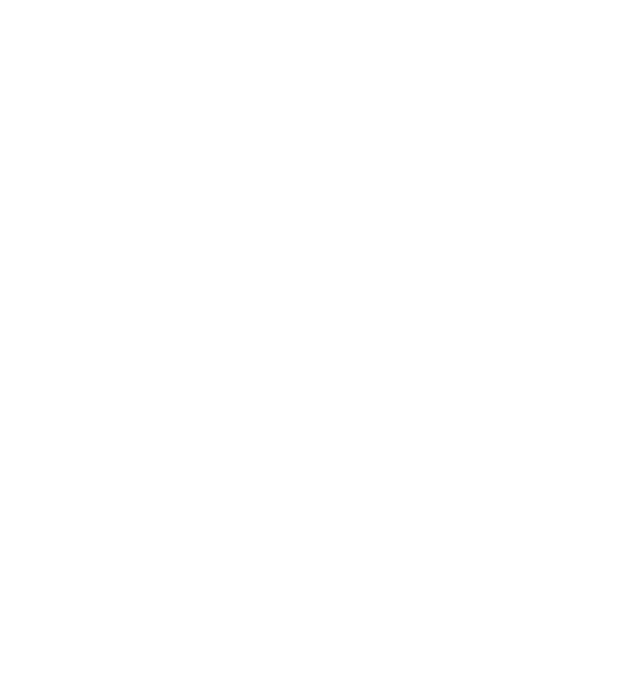
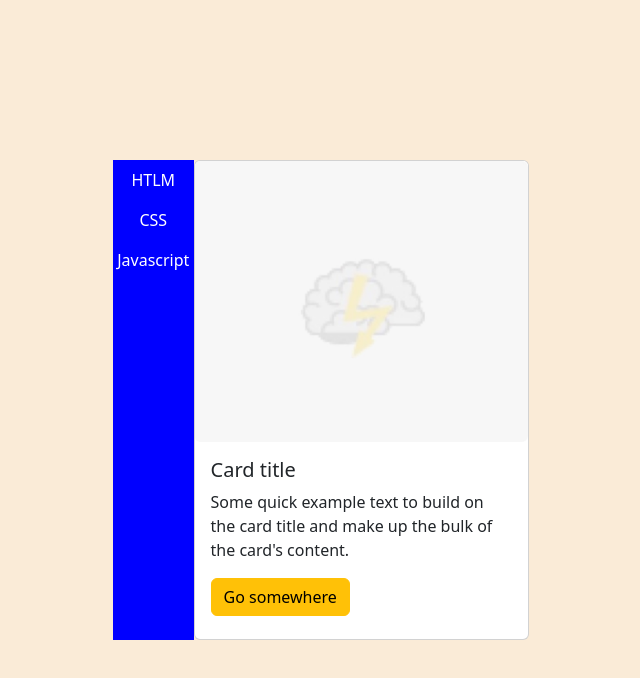
Before and after one commit to kevuschka/QuizzApp, a website: page index.html in a window 1280 px wide. Shown: the whole page, without its empty margins (319-959 px from the left). Drawn offline with nearby package versions, Linux system fonts and the light colour scheme.

Commit message:
first card design

```diff
--- a/index.html
+++ b/index.html
@@ -15,5 +15,24 @@
 </head>
 <body>
 
+    <div class="page flex">
+        <div class="card-container flex">
+            <div class="card-nav flex column">
+                <div class="nav-item cursor-p">HTLM</div>
+                <div class="nav-item cursor-p">CSS</div>
+                <div class="nav-item cursor-p">Javascript</div>
+            </div>
+            <div class="card" style="">
+                <div class="card-content">
+                    <img class="card-img" src="img/brainbg.jpg" class="card-img-top">
+                    <div class="card-body">
+                        <h5 class="card-title">Card title</h5>
+                        <p class="card-text">Some quick example text to build on the card title and make up the bulk of the card's content.</p>
+                        <a href="#" class="btn btn-warning c-white">Go somewhere</a>
+                    </div>
+                </div>
+            </div>
+        </div>
+    </div>
 </body>
 </html>
--- a/style.css
+++ b/style.css
@@ -0,0 +1,64 @@
+*, *:before, *:after {
+    -webkit-box-sizing: border-box;
+    -moz-box-sizing: border-box;
+    box-sizing: border-box;
+}
+
+body {
+    font-family: 'Rubik';
+}
+
+.flex {
+    display: flex;
+}
+
+.width-100 {
+    width: 100%;
+}
+
+.column {
+    flex-direction: column;
+}
+
+.cursor-p {
+    cursor: pointer;
+}
+
+.page {
+    justify-content: center;
+    align-items: center;
+    width: 100%;
+    height: 100vh;
+    background-color: antiquewhite;
+}
+
+.card-container {
+    justify-content: center;
+    height: 30rem;
+    width: 26rem;
+}
+
+.card-nav {
+    align-items: center;
+    height: 100%;
+    width: 100px;
+    background-color: blue;
+    color: white;
+}
+
+.nav-item {
+    margin: 8px 0px;
+}
+
+.card {
+    width: 100%;
+}
+
+.car-img {
+    width: 100%;
+    object-fit: cover;
+}
+
+.c-white {
+    color: white;
+}
```
Also changed, not shown: script.js (line endings or trailing spaces).
